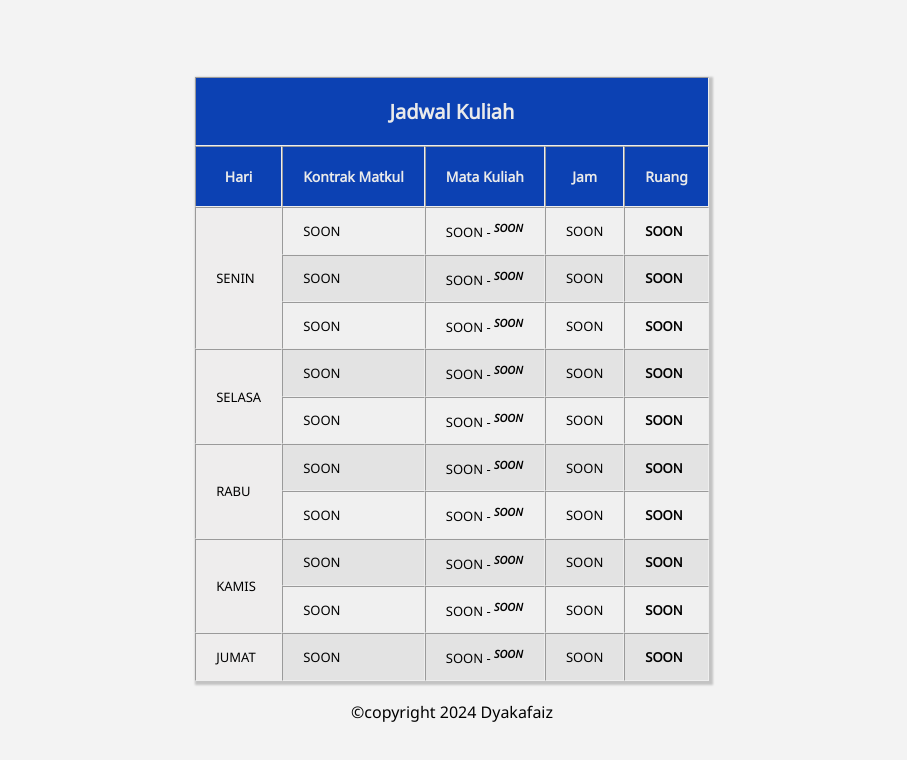
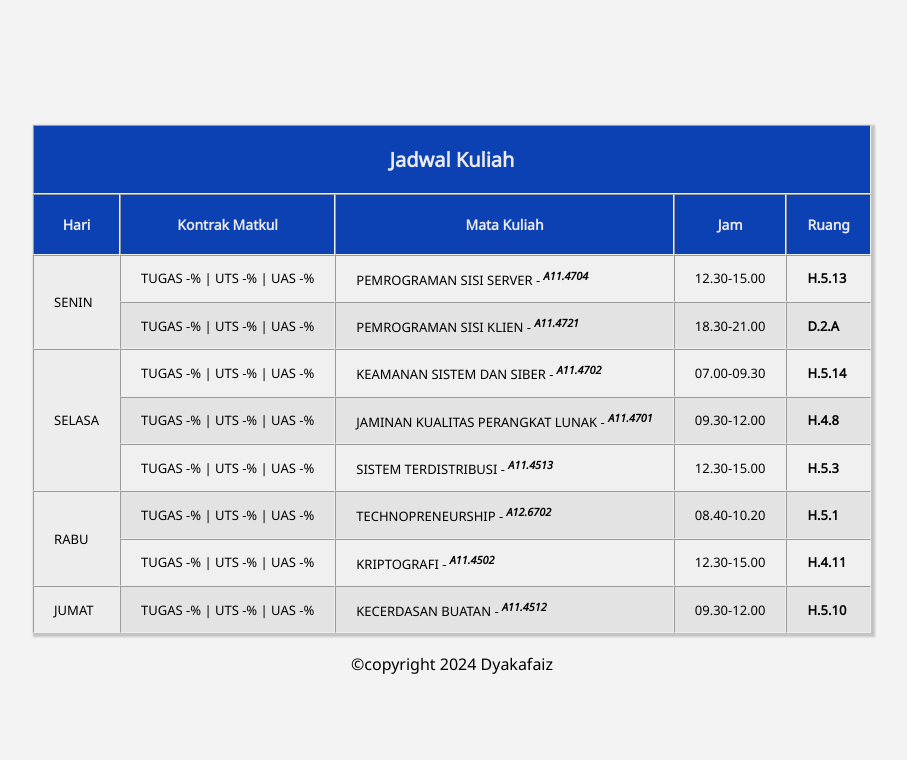
Before and after one commit to DyakaFaiz/faiz-shedule, a React (Vite) app: page / in a window 1280 px wide. Shown: the top 760 px of the page, without its empty margins (188-1095 px from the left). Built offline with nearby package versions, Linux system fonts and the light colour scheme.

Commit message:
update mata perkuliahan

```diff
--- a/jadwal.json
+++ b/jadwal.json
@@ -1,82 +1,66 @@
 {
     "senin": [
         {
-            "mata_kuliah": "JARINGAN KOMPUTER",
-            "kelompok": "A11.4405",
-            "jam": "09:30 - 12:00",
-            "kontrak_kuliah":"TUGAS 40% | UTS 30%  | UAS 30%",
-            "ruang": "H.4.8"
+            "mata_kuliah": "PEMROGRAMAN SISI SERVER",
+            "kelompok": "A11.4704",
+            "jam": "12.30-15.00",
+            "kontrak_kuliah":"TUGAS -% | UTS -%  | UAS -%",
+            "ruang": "H.5.13"
         },
         {
-            "mata_kuliah": "PEMROGRAMAN BERORIENTASI OBJEK",
-            "kelompok": "A11.4417",
-            "jam": "14:10 - 15:50",
-            "kontrak_kuliah":"TUGAS 40% | UTS 30%  | UAS 30%",
-            "ruang": "H.4.2"
-        },
-        {
-            "mata_kuliah": "MATRIKS DAN RUANG VEKTOR",
-            "kelompok": "A11.4227",
-            "jam": "18:30 - 21:00",
-            "kontrak_kuliah":"TUGAS 20% | UTS 40%  | UAS 40%",
-            "ruang": "H.4.1"
+            "mata_kuliah": "PEMROGRAMAN SISI KLIEN",
+            "kelompok": "A11.4721",
+            "jam": "18.30-21.00",
+            "kontrak_kuliah":"TUGAS -% | UTS -%  | UAS -%",
+            "ruang": "D.2.A"
         }
     ],
     "selasa":[
         {
-            "mata_kuliah": "INTERAKSI MANUSIA DAN KOMPUTER",
-            "kelompok": "A11.4225",
-            "jam": "09:30 - 12:00",
-            "kontrak_kuliah":"TUGAS 40% | UTS 30%  | UAS 30%",
-            "ruang": "H.5.9"
+            "mata_kuliah": "KEAMANAN SISTEM DAN SIBER",
+            "kelompok": "A11.4702",
+            "jam": "07.00-09.30",
+            "kontrak_kuliah":"TUGAS -% | UTS -%  | UAS -%",
+            "ruang": "H.5.14"
         },
         {
-            "mata_kuliah": "OTOMATA DAN TEORI BAHASA",
-            "kelompok": "A11.4408",
-            "jam": "12:30 -  15:00",
-            "kontrak_kuliah":"TUGAS 30% | UTS 35%  | UAS 35%",
+            "mata_kuliah": "JAMINAN KUALITAS PERANGKAT LUNAK",
+            "kelompok": "A11.4701",
+            "jam": "09.30-12.00",
+            "kontrak_kuliah":"TUGAS -% | UTS -%  | UAS -%",
             "ruang": "H.4.8"
+        },
+        {
+            "mata_kuliah": "SISTEM TERDISTRIBUSI ",
+            "kelompok": "A11.4513",
+            "jam": "12.30-15.00",
+            "kontrak_kuliah":"TUGAS -% | UTS -%  | UAS -%",
+            "ruang": "H.5.3"
         }
     ],
     "rabu":[
         {
-            "mata_kuliah": "LITERASI INFORMASI",
-            "kelompok": "A11.4608",
-            "jam": "10:20 - 12:00",
-            "kontrak_kuliah":"SOON",
-            "ruang": "KULINO"
+            "mata_kuliah": "TECHNOPRENEURSHIP",
+            "kelompok": "A12.6702",
+            "jam": "08.40-10.20",
+            "kontrak_kuliah":"TUGAS -% | UTS -%  | UAS -%",
+            "ruang": "H.5.1"
         },
         {
-            "mata_kuliah": "SISTEM BASIS DATA",
-            "kelompok": "A11.4405",
-            "jam": "14:10 - 15:50",
-            "kontrak_kuliah":"TUGAS 30% | UTS 30%  | UAS 40%",
-            "ruang": "D.3.N"
-        }
-    ],
-    "kamis":[
-        {
-            "mata_kuliah": "PEMROGRAMAN BERORIENTASI OBJEK",
-            "kelompok": "A11.4417",
-            "jam": "10:20 - 1200",
-            "kontrak_kuliah":"TUGAS 40% | UTS 30%  | UAS 30%",
-            "ruang": "D.2.A"
-        },
-        {
-            "mata_kuliah": "DASAR KEWIRAUSAHAAN",
-            "kelompok": "A11.4227",
-            "jam": "16:20 - 18:00",
-            "kontrak_kuliah":"SOON",
-            "ruang": "KULINO"
+            "mata_kuliah": "KRIPTOGRAFI",
+            "kelompok": "A11.4502",
+            "jam": "12.30-15.00",
+            "kontrak_kuliah":"TUGAS -% | UTS -%  | UAS -%",
+            "ruang": "H.4.11"
         }
     ],
     "jumat":[
         {
-            "mata_kuliah": "BAHASA INGGRIS",
-            "kelompok": "A11.4605",
-            "jam": "14:10 - 15:50",
-            "kontrak_kuliah":"SOON",
-            "ruang": "KULINO"
+            "mata_kuliah": "KECERDASAN BUATAN",
+            "kelompok": "A11.4512",
+            "jam": "09.30-12.00",
+            "kontrak_kuliah":"TUGAS -% | UTS -%  | UAS -%",
+            "ruang": "H.5.10"
         }
     ]
 }
--- a/src/components/TableBody.jsx
+++ b/src/components/TableBody.jsx
@@ -1,4 +1,4 @@
-import Jadwal from '../../jadwal-kosong.json';
+import Jadwal from '../../jadwal.json';
 
 function TableBody() {
     const renderJadwal = () => {
```
